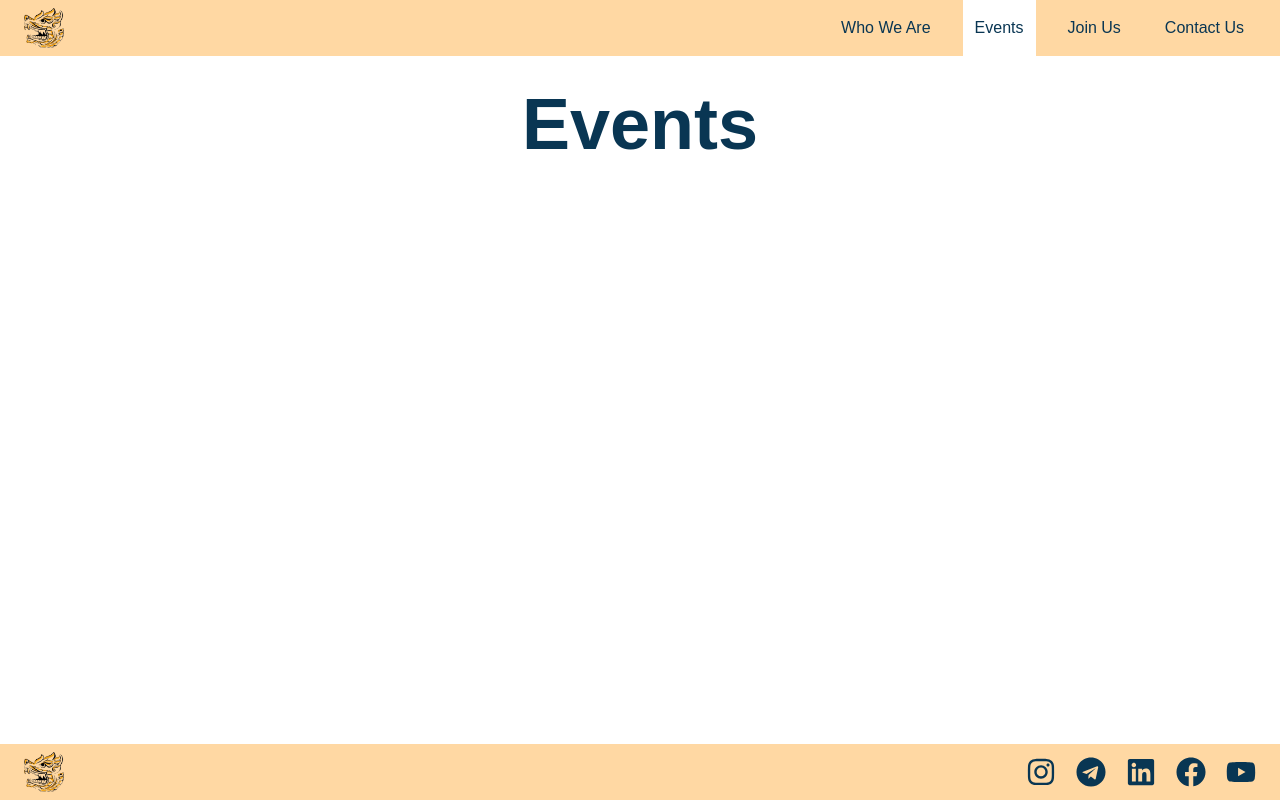
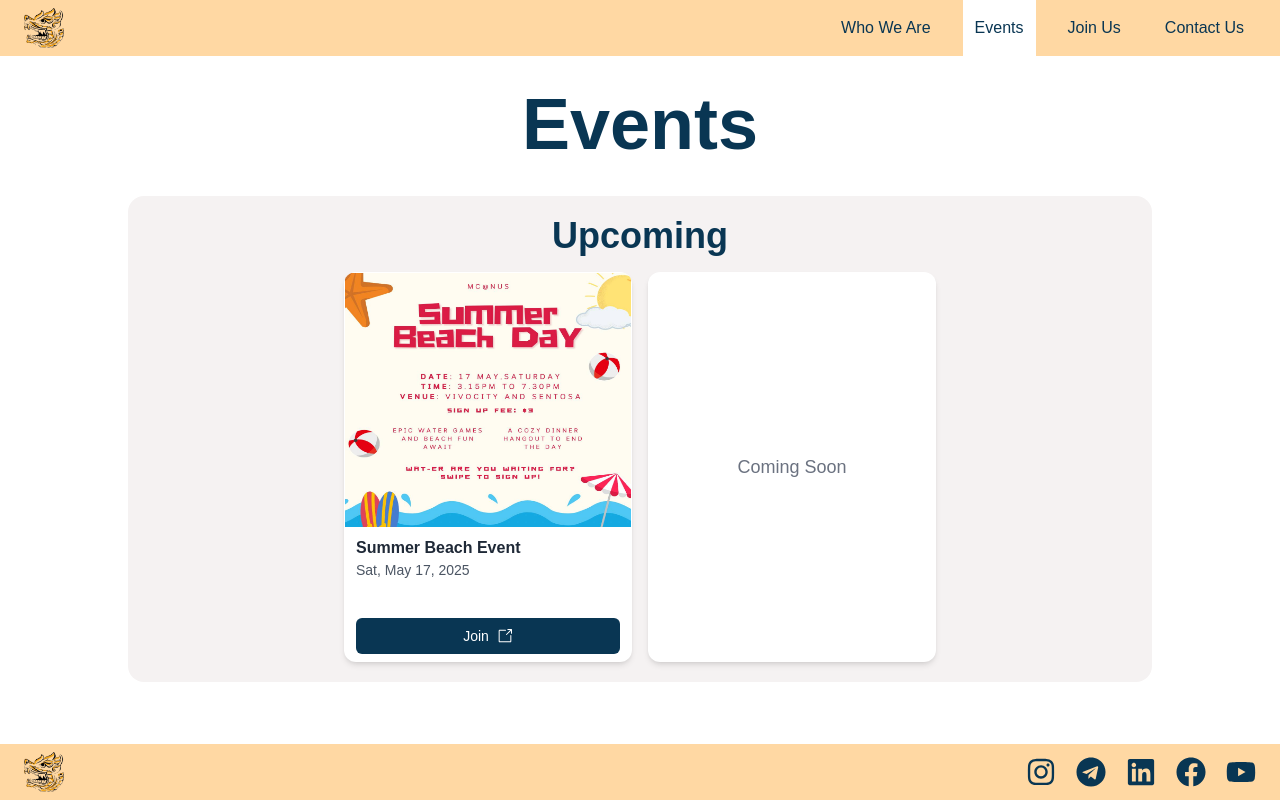
Before and after one commit to ZweZeya/mcnus, a Next.js app: page /events in a window 1280 px wide. Built offline with nearby package versions, Linux system fonts and the light colour scheme; a web font is replaced by a local one.

Commit message:
add events

```diff
--- /dev/null
+++ b/src/app/components/events/EmptyEventCard.tsx
@@ -0,0 +1,9 @@
+const EmptyEventCard = () => {
+    return (
+        <div className="w-72 h-[390px] rounded-xl shadow-md overflow-hidden bg-white text-left flex flex-col items-center justify-center">
+            <p className="text-gray-500 text-lg font-medium">Coming Soon</p>
+        </div>
+    );
+};
+
+export default EmptyEventCard;
--- /dev/null
+++ b/src/app/components/events/EventCard.tsx
@@ -0,0 +1,40 @@
+import { formatDate } from "@/app/utils/dateUtils";
+import Image from "next/image";
+import { GoLinkExternal } from "react-icons/go";
+import { navy } from "@/app/utils/colors";
+
+
+export interface Event {
+    name: string,
+    date: Date,
+    image: string,
+    link: string
+}
+
+const EventCard: React.FC<{ event: Event }> = ({ event }) => {
+    return (
+        <div className="w-72 h-[390px] rounded-xl shadow-md overflow-hidden bg-white text-left flex flex-col">
+            <div className="relative w-full h-64 border border-transparent">
+                <Image src={event.image} alt={event.name} fill className="object-fit" />
+            </div>
+            <div className="flex flex-col flex-1 px-3 py-2">
+                <h2 className="text-base font-semibold text-gray-800">{event.name}</h2>
+                <p className="text-sm text-gray-600">{formatDate(event.date)}</p>
+                <div className="mt-auto pt-2">
+                    <a
+                        href={event.link}
+                        target="_blank"
+                        rel="noopener noreferrer"
+                        className="flex items-center justify-center gap-2 w-full text-sm px-3 py-2 text-white rounded-md"
+                        style={{backgroundColor: navy}}
+                    >
+                        Join
+                        <GoLinkExternal size={16} />
+                    </a>
+                </div>
+            </div>
+        </div>
+    );
+};
+
+export default EventCard;
--- /dev/null
+++ b/src/app/components/events/Events.tsx
@@ -0,0 +1,24 @@
+import ColouredContentBox from "../common/ColouredContentBox"
+import S from "@/app/utils/constantString";
+import { promises as fs } from 'fs';
+import EventCard, { Event } from "./EventCard";
+import EmptyEventCard from "./EmptyEventCard";
+
+const Events = async () => {
+    const filePath = process.cwd() + '/src/data/events.json';
+    const file = await fs.readFile(filePath, 'utf8');
+    const data: Event[] = JSON.parse(file);
+
+    return (
+        <ColouredContentBox className="w-full text-center" title={S.upcomingEvents}>
+            <div className="flex flex-wrap gap-4 justify-center items-center">
+            {data.map((event, index) => (
+                <EventCard key={index} event={event} />
+            ))}
+            {data.length % 4 < 2 && <EmptyEventCard />}
+            </div>
+        </ColouredContentBox>
+    )
+}
+
+export default Events
--- a/src/app/events/page.tsx
+++ b/src/app/events/page.tsx
@@ -1,4 +1,5 @@
 import ContentBox from "../components/common/ContentBox";
+import Events from "../components/events/Events";
 import PageLayout from "../components/layout/PageLayout"
 import S from "../utils/constantString";
 
@@ -6,6 +7,7 @@ const EventsPage = () => {
     return (
         <PageLayout>
             <ContentBox title={S.events} content="" />
+            <Events />
         </PageLayout>
     )
 }
--- a/src/app/utils/constantString.ts
+++ b/src/app/utils/constantString.ts
@@ -39,6 +39,7 @@ const STRING_CONSTANTS: Record<string, string> = {
     exco: "5th MC@NUS",
     excoTermTime: "Term Time: Sept 2024 - Present",
     executiveCommittee: "Executive Committee",
+    upcomingEvents: "Upcoming",
 }
 
 export default STRING_CONSTANTS;
--- /dev/null
+++ b/src/app/utils/dateUtils.ts
@@ -0,0 +1,8 @@
+export const formatDate = (date: Date): string => {
+    return new Date(date).toLocaleDateString('en-US', {
+    weekday: 'short',
+    year: 'numeric',
+    month: 'short',
+    day: 'numeric'
+  })
+}
--- /dev/null
+++ b/src/data/events.json
@@ -0,0 +1,3 @@
+[
+    {"name": "Summer Beach Event", "date": "2025-05-17", "image": "/summer-beach-event.jpeg", "link": "https://forms.gle/jjMWGFNrba1AG1pa7"}
+]
```
Also changed, not shown: src/app/components/common/PrimaryButton.tsx (added, +7 -0 lines), public/summer-beach-event.jpeg (added).
